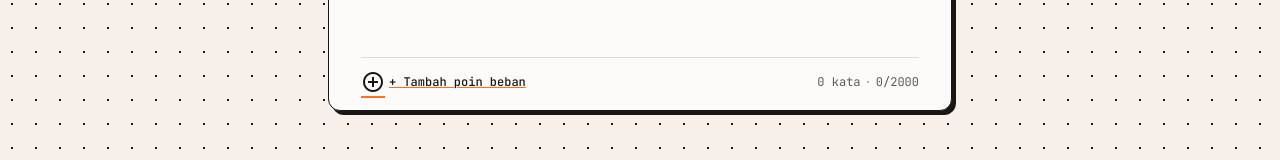
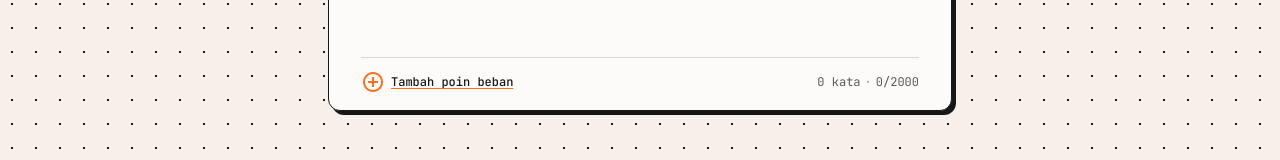
Before and after one commit to akmalscript/unmasked, a Next.js app: page /brain-dump in a window 1280 px wide. Shown: the part 560-720 px from the top of the page. Built offline with nearby package versions, Linux system fonts and the light colour scheme.

Commit message:
feat: add BrainDumpSection component with interactive sticky notes and text input

```diff
--- a/src/components/sections/BrainDumpSection.tsx
+++ b/src/components/sections/BrainDumpSection.tsx
@@ -220,11 +220,17 @@ export function BrainDumpSection() {
               <button
                 type="button"
                 onClick={() => addStickyNote("act")}
-                className="flex items-center gap-1 text-ink-charcoal hover:text-burnt-orange underline decoration-marker-orange transition-colors shrink-0 font-medium"
+                className="flex items-center gap-1.5 text-ink-charcoal hover:text-burnt-orange transition-colors shrink-0 font-medium group cursor-pointer"
               >
-                <span className="material-symbols-outlined text-[15px]">add_circle</span>
-                <span className="hidden sm:inline">+ Tambah poin beban</span>
-                <span className="sm:hidden">+ Poin beban</span>
+                <span className="material-symbols-outlined text-[16px] text-marker-orange group-hover:scale-110 transition-transform">
+                  add_circle
+                </span>
+                <span className="hidden sm:inline underline decoration-marker-orange underline-offset-2">
+                  Tambah poin beban
+                </span>
+                <span className="sm:hidden underline decoration-marker-orange underline-offset-2">
+                  Poin beban
+                </span>
               </button>
               <div className="flex items-center gap-1 shrink-0 text-right">
                 <span>
```
